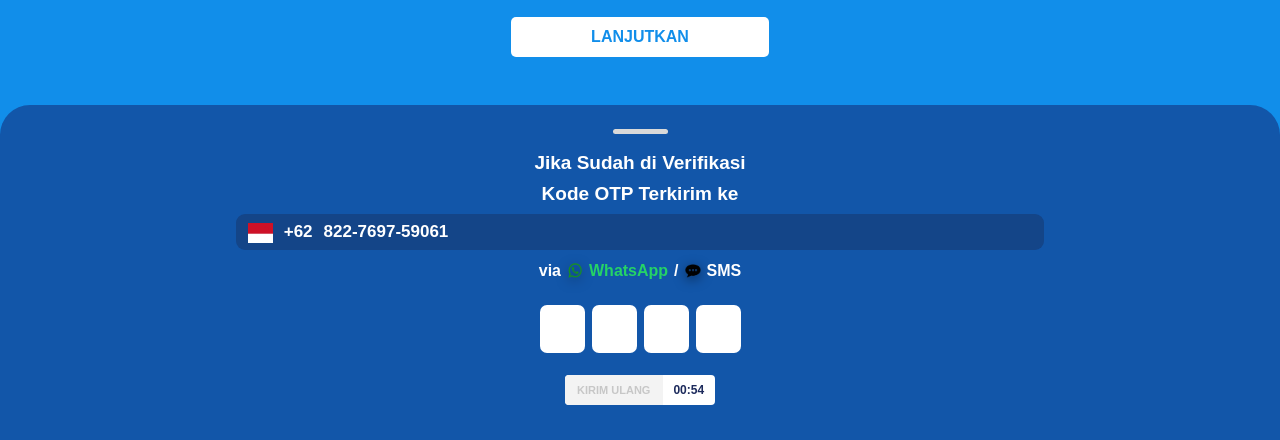
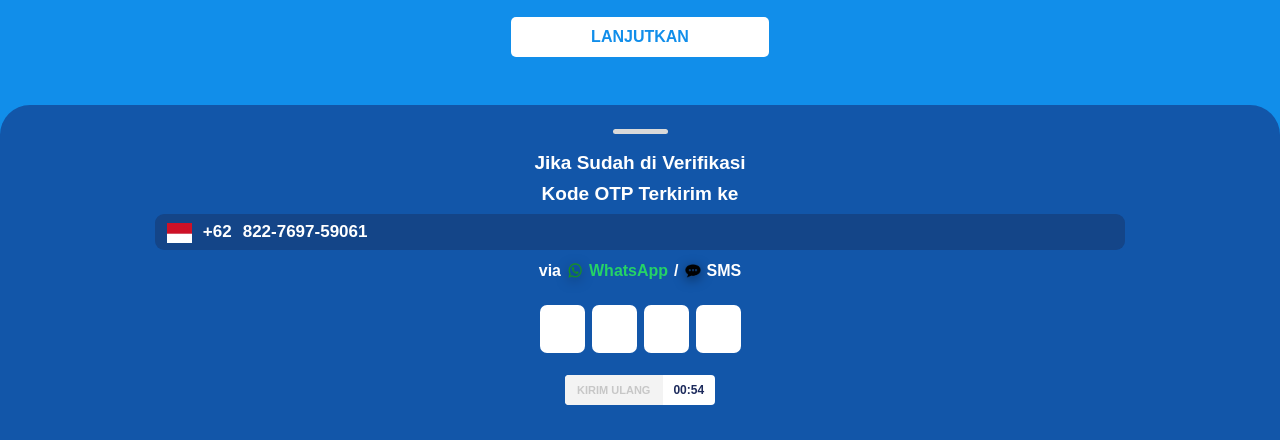
Before and after one commit to pnjmndna-bit/LnkNaja2, a website: page otx.html in a window 1280 px wide. Both pictures are taken after a click on the button "LANJUTKAN". Shown: the part 360-800 px from the top of the page. Drawn offline with Linux system fonts and the light colour scheme.

Commit message:
Update otx.css

```diff
--- a/otx.css
+++ b/otx.css
@@ -291,7 +291,7 @@ body{
 
 /* NUMBER BOX */
 .number-box{
-    width:65%;
+    width:78%;
     height:36px;
 
     margin:0 auto 12px;
```
